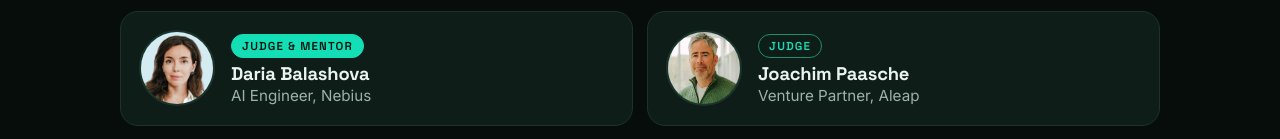
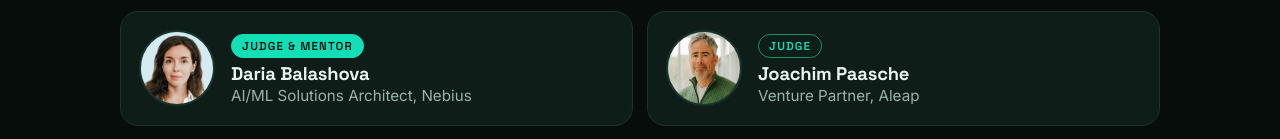
Before and after one commit to minnegalieva/oslo-ai-antibodies-hackathon, a plain HTML site: page index.html in a window 1280 px wide. Shown: the part 4244-4383 px from the top of the page. Drawn offline with Linux system fonts and the light colour scheme.

Commit message:
update judge work position

```diff
--- a/index.html
+++ b/index.html
@@ -266,7 +266,7 @@
     <div class="person"><div class="avatar">MF<img src="people/monica-fernandez-quintero.jpg" alt="Monica Fernandez Quintero" loading="lazy" onerror="this.remove()"></div><div><span class="role judge">Judge</span><h3>Monica Fernandez Quintero</h3><p>Assoc. Prof., UCPH, NIVI Research</p></div></div>
     <div class="person"><div class="avatar">LC<img src="people/leonardo-castorina.jpg" alt="Leonardo Castorina" loading="lazy" onerror="this.remove()"></div><div><span class="role both">Judge & Mentor</span><h3>Leonardo Castorina</h3><p>Sr. ML Engineer, Apheris</p></div></div>
     <div class="person"><div class="avatar">JA<img src="people/jan-terje-andersen.jpg" alt="Jan Terje Andersen" loading="lazy" onerror="this.remove()"></div><div><span class="role judge">Judge</span><h3>Jan Terje Andersen</h3><p>Prof., Biomedical Innovation, UiO · CEO, Superio Bio</p></div></div>
-    <div class="person"><div class="avatar">DB<img src="people/daria-balashova.png" alt="Daria Balashova" loading="lazy" onerror="this.remove()"></div><div><span class="role both">Judge & Mentor</span><h3>Daria Balashova</h3><p>AI Engineer, Nebius</p></div></div>
+    <div class="person"><div class="avatar">DB<img src="people/daria-balashova.png" alt="Daria Balashova" loading="lazy" onerror="this.remove()"></div><div><span class="role both">Judge & Mentor</span><h3>Daria Balashova</h3><p>AI/ML Solutions Architect, Nebius</p></div></div>
     <div class="person"><div class="avatar">AB<img src="people/joachim-paasche.jpg" alt="Joachim Paasche" loading="lazy" onerror="this.remove()"></div><div><span class="role judge">Judge</span><h3>Joachim Paasche</h3><p>Venture Partner, Aleap</p></div></div>
     <div class="person"><div class="avatar">AB<img src="people/egor-marin.jpg" alt="Egor Marin" loading="lazy" onerror="this.remove()"></div><div><span class="role mentor">Mentor</span><h3>Egor Marin</h3><p>ML Engineer, Apheris</p></div></div>
     <div class="person"><div class="avatar">AS<img src="people/arseniy.png" alt="Arseniy Sokolov" loading="lazy" onerror="this.remove()"></div><div><span class="role mentor">Mentor</span><h3>Arseniy Sokolov</h3><p>Sr. HCLS Solutions Architect, Nebius</p></div></div>
```
